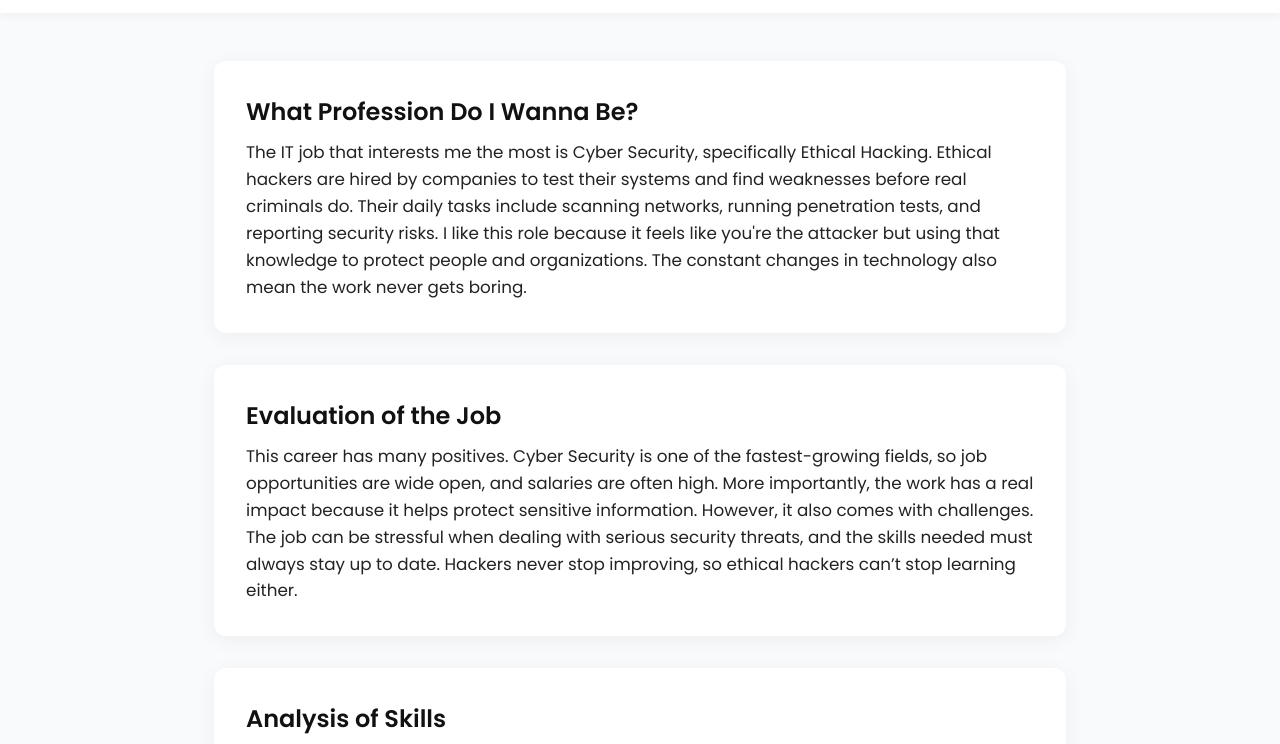
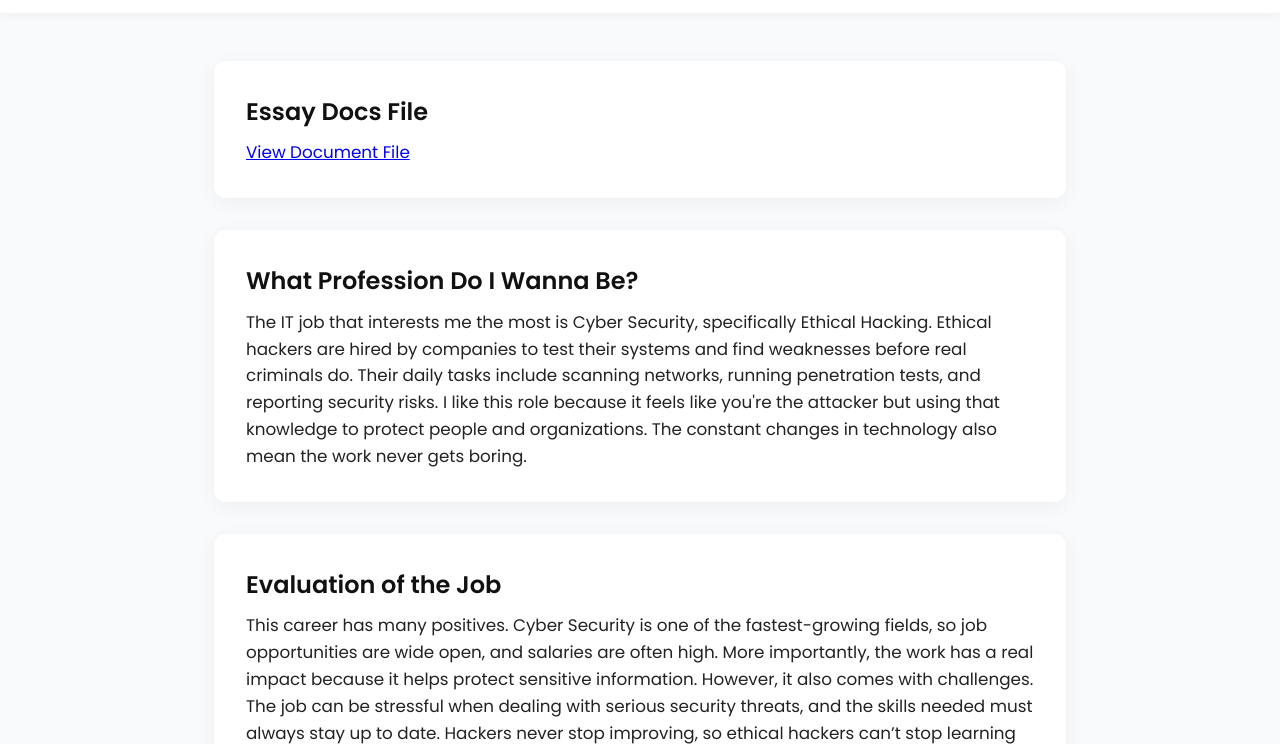
Before and after one commit to Azriel-Fajar/PTI-Career-Assignment, a plain HTML site: page index.html in a window 1280 px wide. Shown: the part 51-795 px from the top of the page. Drawn offline with Linux system fonts and the light colour scheme.

Commit message:
Update index.html

```diff
--- a/index.html
+++ b/index.html
@@ -25,14 +25,24 @@
 
     <main class="container">
       <section class="section">
+        <h2>Essay Docs File</h2>
+        <p>
+          <a
+            href="https://docs.google.com/document/d/1yupe3DZjblNZQwPnXcqZkKMYGV__X1zDU8DXZ_YRDJI/edit?usp=sharing"
+            target="_blank"
+            >View Document File</a
+          >
+        </p>
+      </section>
+      <section class="section">
         <h1>What Profession Do I Wanna Be?</h1>
         <p>
           The IT job that interests me the most is Cyber Security, specifically
           Ethical Hacking. Ethical hackers are hired by companies to test their
           systems and find weaknesses before real criminals do. Their daily
           tasks include scanning networks, running penetration tests, and
-          reporting security risks. I like this role because it feels like you're
-          the attacker but using that knowledge to protect people and
+          reporting security risks. I like this role because it feels like
+          you're the attacker but using that knowledge to protect people and
           organizations. The constant changes in technology also mean the work
           never gets boring.
         </p>
@@ -41,10 +51,10 @@
         <h2>Evaluation of the Job</h2>
         <p>
           This career has many positives. Cyber Security is one of the
-          fastest-growing fields, so job opportunities are wide open, and salaries
-          are often high. More importantly, the work has a real impact because
-          it helps protect sensitive information. However, it also comes with
-          challenges. The job can be stressful when dealing with serious
+          fastest-growing fields, so job opportunities are wide open, and
+          salaries are often high. More importantly, the work has a real impact
+          because it helps protect sensitive information. However, it also comes
+          with challenges. The job can be stressful when dealing with serious
           security threats, and the skills needed must always stay up to date.
           Hackers never stop improving, so ethical hackers can’t stop learning
           either.
```
